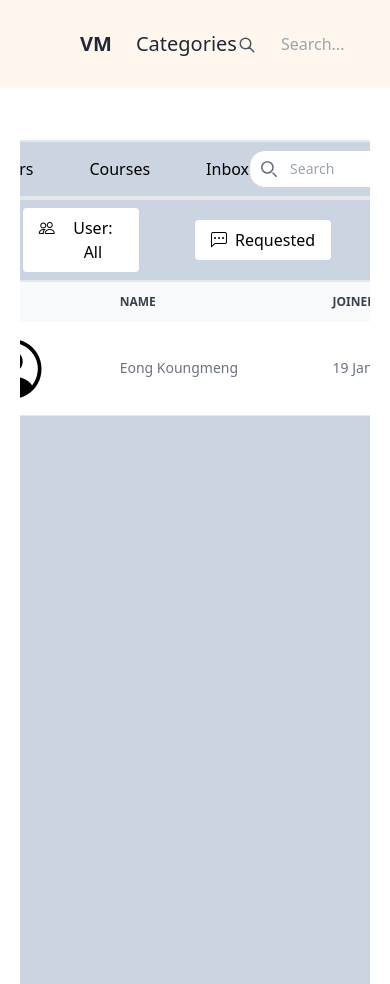
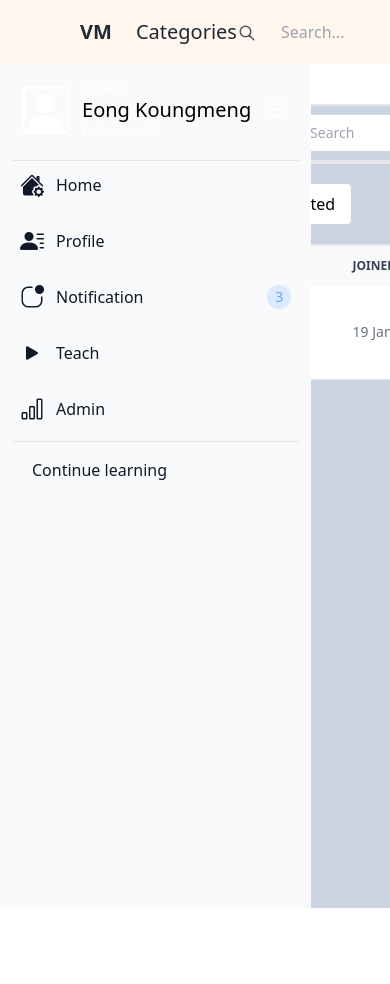
Before and after one commit to SoyVitou2019/Online-Learning-Platform, a React (Vite) app: page /admin in a window 390 px wide. Shown: the top 984 px of the page. After the commit the page ends 908 px from the top, so only its background shows below. Built offline with nearby package versions, Linux system fonts and the light colour scheme.

Commit message:
(fix) rework sidebar to mimic flexbox behavoir

```diff
--- a/src/components/HomePage/NavBar.jsx
+++ b/src/components/HomePage/NavBar.jsx
@@ -2,7 +2,7 @@ import { Link } from "react-router-dom";
 
 export const NavBar = () => {
     return (
-        <nav className="flex justify-between px-20 py-5 items-center bg-orange-50">
+        <nav className="flex justify-between px-20 py-5 items-center bg-orange-50 h-16">
             <ul className="flex items-center space-x-6">
                 <Link to="/" className="text-xl text-gray-800 font-bold">
                     VM
--- a/src/components/HomePage/SideBar.jsx
+++ b/src/components/HomePage/SideBar.jsx
@@ -1,22 +1,19 @@
 import { useState } from "react";
 import { Link } from "react-router-dom";
 
-export default function SideBar() {
-    const [isSidebarOpen, setIsSidebarOpen] = useState(false);
-
-    const toggleSidebar = () => {
-        setIsSidebarOpen(!isSidebarOpen);
-    };
+export default function SideBar({
+    isSidebarOpen, setIsSidebarOpen, toggleSidebar
+}) {
 
     return (
-        <div>
+        <div className="">
             <aside
                 id="logo-sidebar"
-                className={`top-0 left-0 w-full z-40 h-screen transition-transform ${isSidebarOpen ? "hidden" : "block"
+                className={`top-0 left-0 w-full h-full z-40 transition-transform ${isSidebarOpen ? "hidden" : "block"
                     } `}
                 aria-label="Sidebar"
             >
-                <div className="h-full  px-3 py-4 overflow-y-auto bg-gray-50 dark:bg-gray-700">
+                <div className="h-screen px-3 py-4 overflow-y-auto bg-gray-50 dark:bg-gray-700">
                     <div className="flex justify-start items-center ps-2.5 mb-5">
                         <Link to="/profile">
                             <i
--- a/src/layouts/HomeLayout.jsx
+++ b/src/layouts/HomeLayout.jsx
@@ -1,24 +1,35 @@
+import { useState } from "react";
 import { NavBar } from "../components/HomePage/NavBar";
 import SideBar from "../components/HomePage/SideBar";
 
+// <div className="inset-y-0 overflow-x-hidden flex overflow-y-auto hidden sm:block top-[100px] z-10 flex-shrink-0 ">
 export const HomeLayout = ({
     children
 }) => {
+
+    const [isSidebarOpen, setIsSidebarOpen] = useState(false);
+
+    const toggleSidebar = () => {
+        setIsSidebarOpen(!isSidebarOpen);
+    };
     return (
         <>
 
             <div className="">
-                <div className="mb-3 sticky top-0 z-10 h-25">
+                <div className="sticky top-0 z-10 ">
                     <NavBar />
                 </div>
-                <div className="flex flex-1 overflow-hidden ">
-                    <div className="fixed inset-y-0 overflow-x-hidden overflow-y-auto hidden sm:block top-[100px] z-10">
+                <div className="flex flex-1 overflow-hidden max-h-screen">
 
-                        <SideBar />
+                    <div className="h-full fixed z-20">
+                        <SideBar toggleSidebar={toggleSidebar} isSidebarOpen={isSidebarOpen} />
+
                     </div>
-
-                    <div className="mx-5 overflow-y-scroll mt-10 -z-1 flex justify-center w-full pl-80">
-                        {children}
+                    <div className="mx-5 mt-10 -z-1 w-full flex justify-center ">
+                        <div className={`pl-80 ${isSidebarOpen ? "hidden" : ""}`}></div>
+                        <div>
+                            {children}
+                        </div>
                     </div>
                 </div>
             </div>
```
